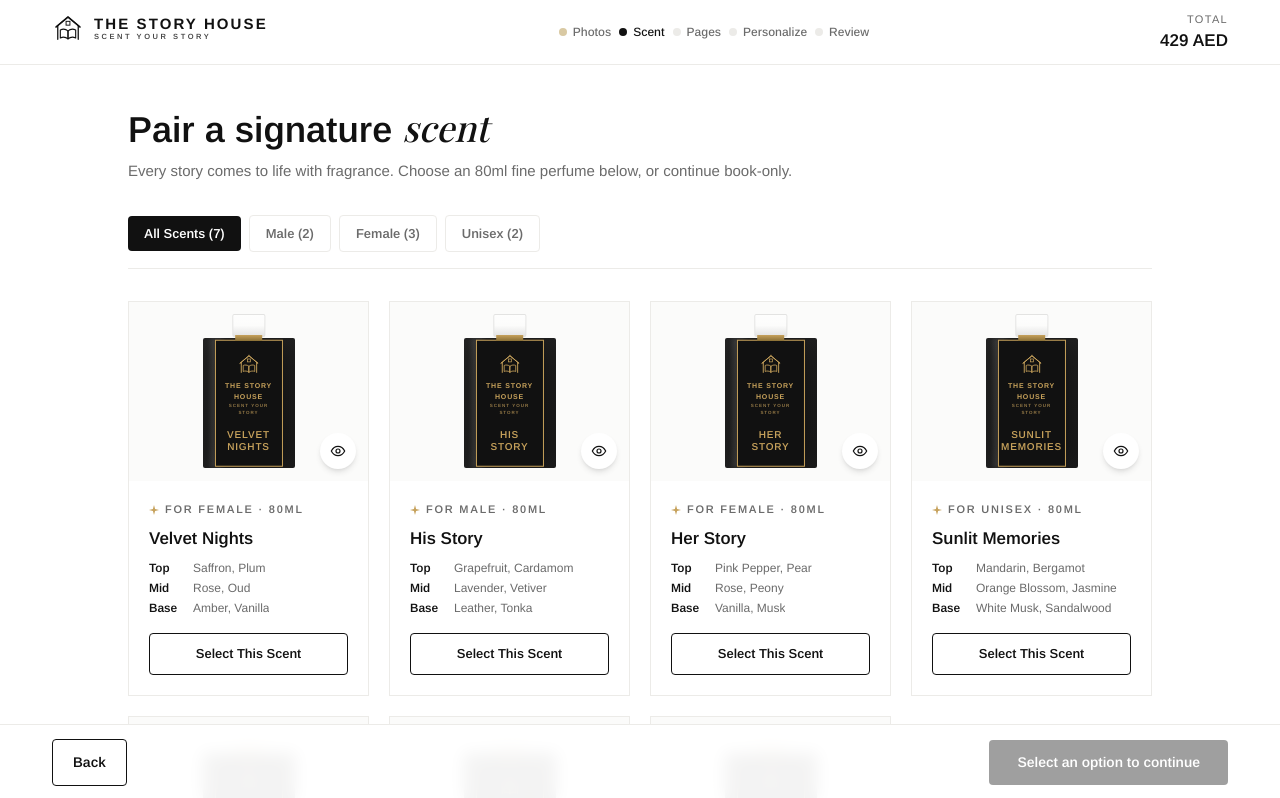
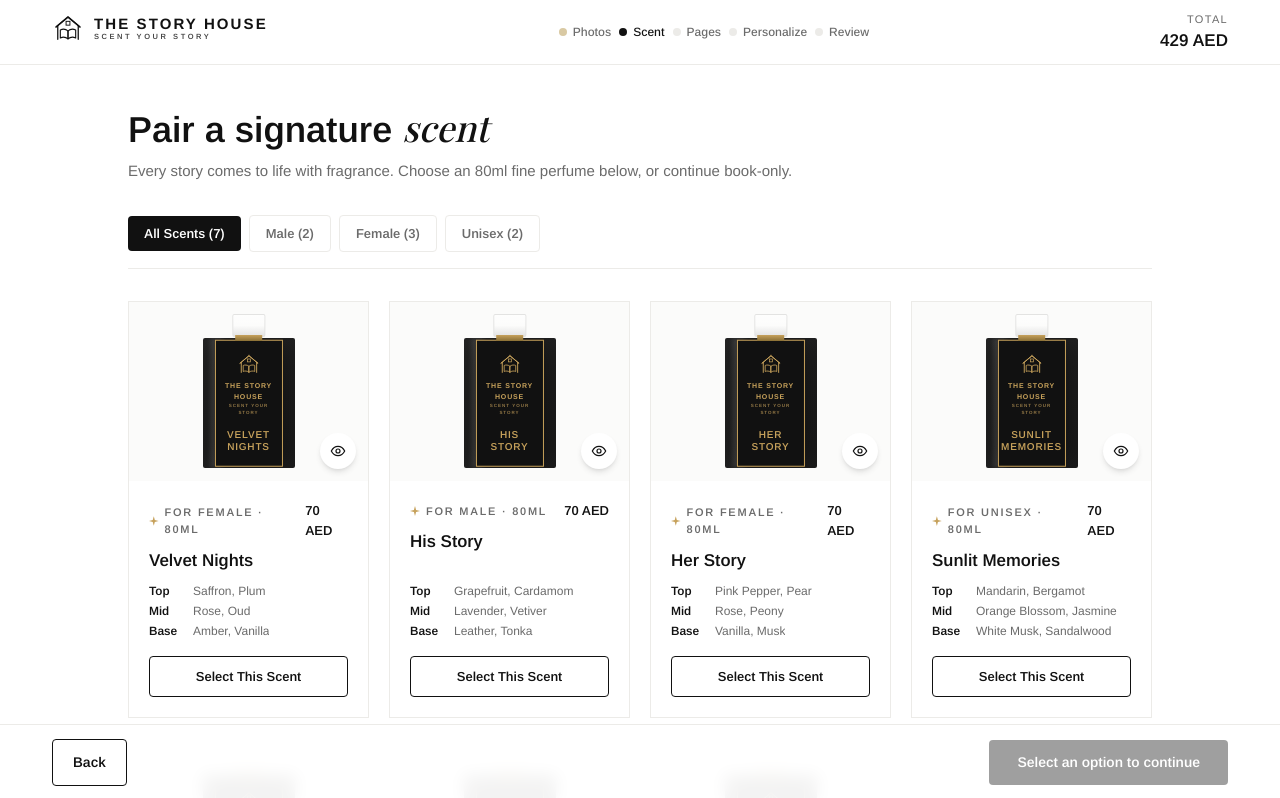
Before and after one commit to uiuxbyahsan/theestoryhousee, a Next.js app: page /build/scent in a window 1280 px wide. Shown: the top 798 px of the page. Built offline with nearby package versions, Linux system fonts and the light colour scheme.

Commit message:
show 70 AED price on fragrance cards and modals

```diff
--- a/components/ScentModal.tsx
+++ b/components/ScentModal.tsx
@@ -54,7 +54,7 @@
             <div className="flex items-center justify-between border-b border-divider px-6 py-4">
               <div>
                 <span className="eyebrow text-text-muted">
-                  For {scent.category} · 80ml
+                  For {scent.category} · 80ml · {scent.price} AED
                 </span>
                 <h2 className="text-[20px] font-semibold">{scent.name}</h2>
               </div>
--- a/components/cards.tsx
+++ b/components/cards.tsx
@@ -198,10 +198,15 @@
         </button>
       </div>
       <div className="flex flex-1 flex-col gap-2 p-4 md:p-5">
-        <span className="eyebrow flex items-center gap-1.5 text-text-muted">
-          <SparkleIcon className="h-2.5 w-2.5 text-gold" />
-          FOR {scent.category.toUpperCase()} · 80ML
-        </span>
+        <div className="flex items-center justify-between gap-2">
+          <span className="eyebrow flex items-center gap-1.5 text-text-muted">
+            <SparkleIcon className="h-2.5 w-2.5 text-gold" />
+            FOR {scent.category.toUpperCase()} · 80ML
+          </span>
+          <span className="text-[13px] font-semibold text-black">
+            {scent.price} AED
+          </span>
+        </div>
         <h3 className="text-[17px] font-semibold">{scent.name}</h3>
         <dl className="mt-auto space-y-0.5 text-[12px] text-text-muted">
           <div className="flex gap-2">
```
